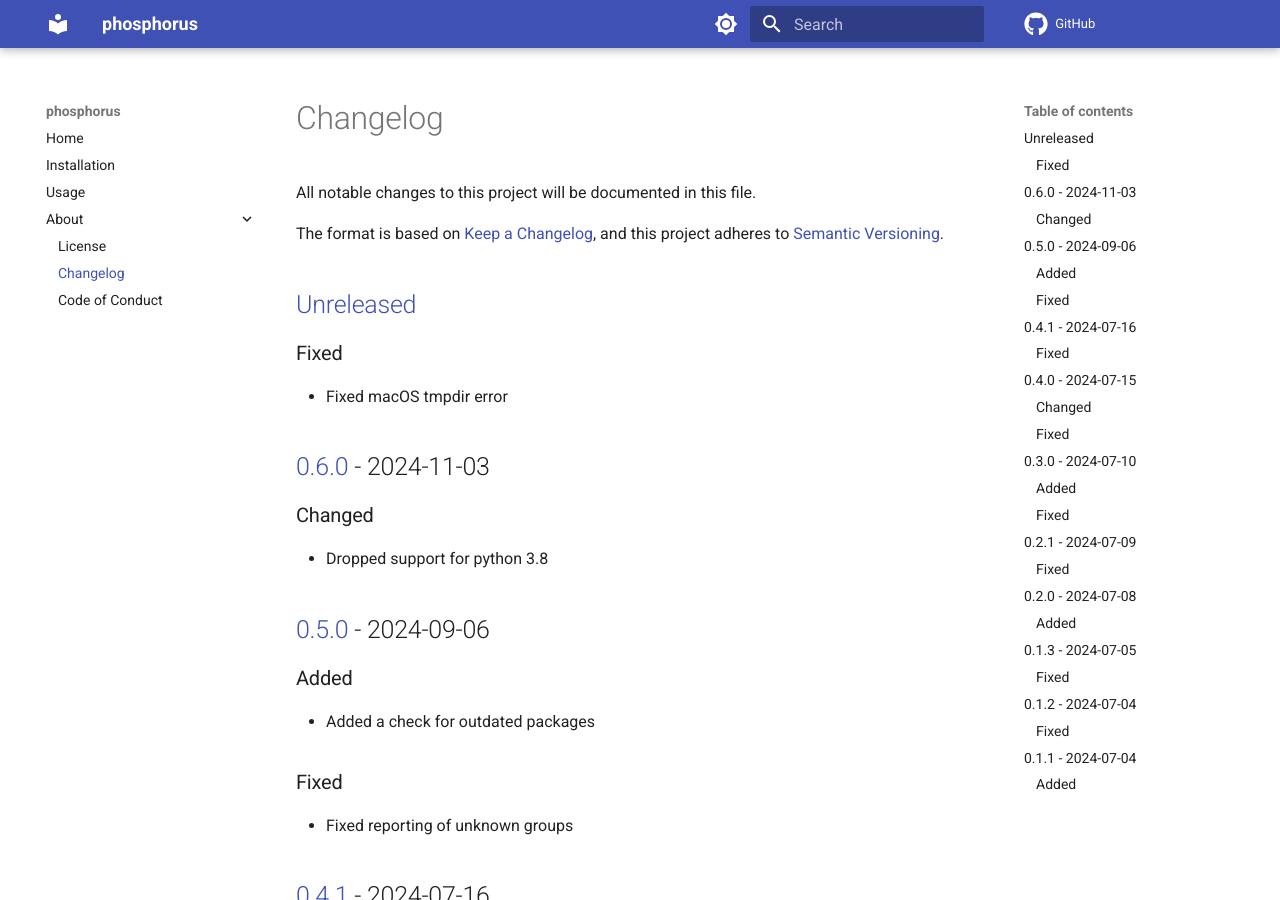
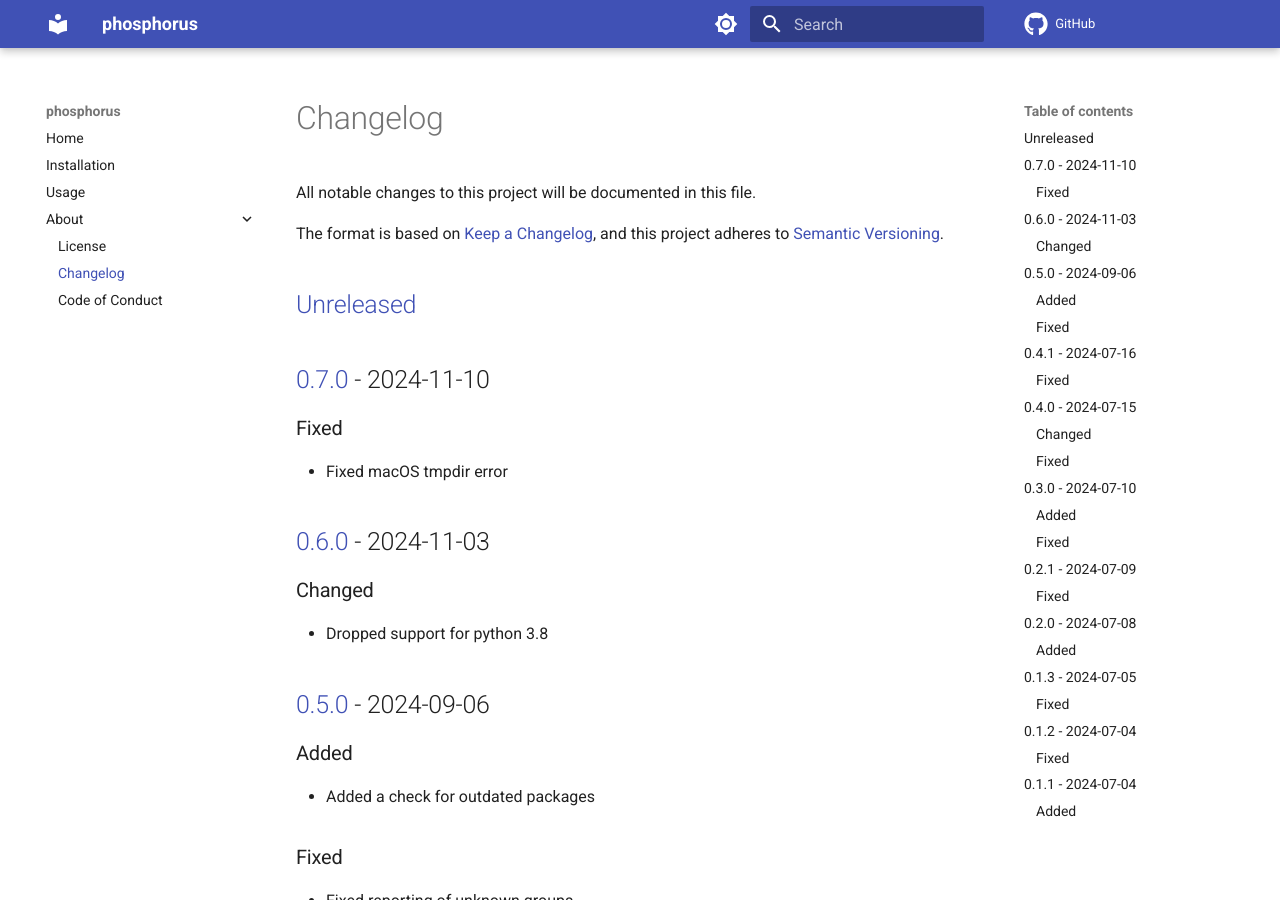
Before and after one commit to spapanik/phosphorus, an MkDocs documentation site: the page built from docs/CHANGELOG.md, in a window 1280 px wide and 900 px high. Built offline with MkDocs 1.6.1 and Material for MkDocs 9.7.7, drawn with Linux system fonts in a browser that asks for light colours; comment, search, counter and statistics services are not loaded.

Commit message:
🔖 Bump version

```diff
--- a/docs/CHANGELOG.md
+++ b/docs/CHANGELOG.md
@@ -5,6 +5,8 @@
 The format is based on [Keep a Changelog], and this project adheres to [Semantic Versioning].
 
 ## [Unreleased]
+
+## [0.7.0] - 2024-11-10
 
 ### Fixed
 
@@ -94,7 +96,8 @@
 
 [Keep a Changelog]: https://keepachangelog.com/en/1.0.0/
 [Semantic Versioning]: https://semver.org/spec/v2.0.0.html
-[Unreleased]: https://github.com/spapanik/phosphorus/compare/v0.6.0...main
+[Unreleased]: https://github.com/spapanik/phosphorus/compare/v0.7.0...main
+[0.7.0]: https://github.com/spapanik/phosphorus/compare/v0.6.0...v0.7.0
 [0.6.0]: https://github.com/spapanik/phosphorus/compare/v0.5.0...v0.6.0
 [0.5.0]: https://github.com/spapanik/phosphorus/compare/v0.4.1...v0.5.0
 [0.4.1]: https://github.com/spapanik/phosphorus/compare/v0.4.0...v0.4.1
--- a/src/phosphorus/__version__.py
+++ b/src/phosphorus/__version__.py
@@ -1 +1 @@
-__version__ = "0.6.0"
+__version__ = "0.7.0"
```
